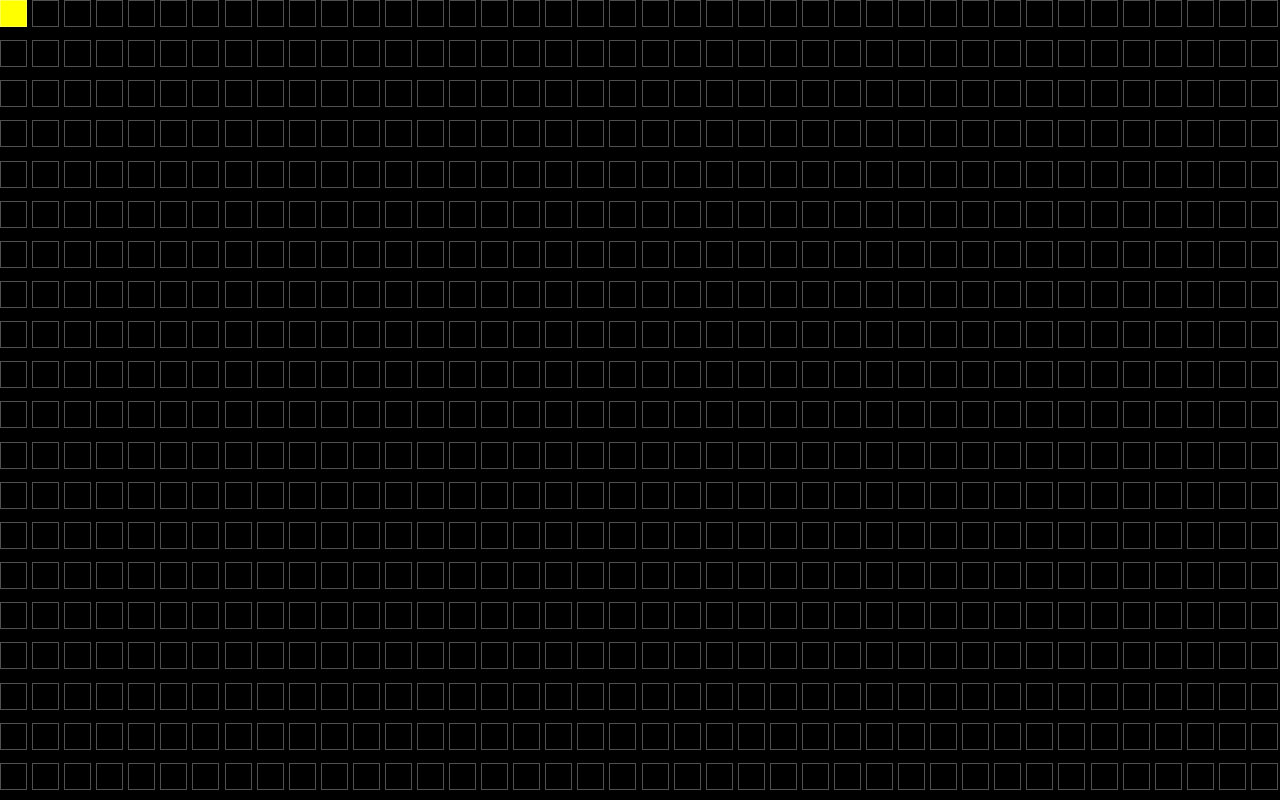
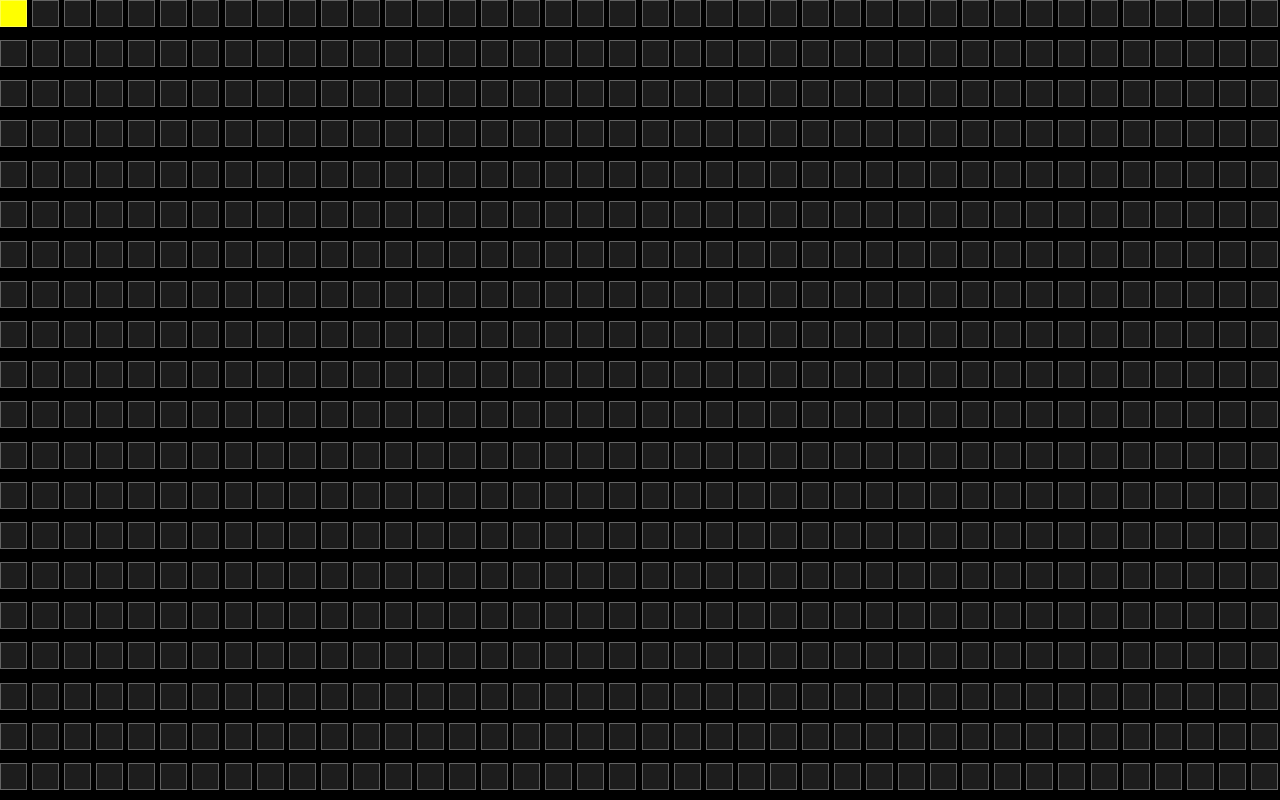
Before and after one commit to acciojob/Color-board-ManiPoorna, a website: page main.html in a window 1280 px wide. Drawn offline with Linux system fonts and the light colour scheme.

Commit message:
created a submission

```diff
--- a/styles.css
+++ b/styles.css
@@ -1,17 +1,19 @@
 /*  your css code here. If applicable */
+body{
+background : #000;
+}
 .container{
-  display: grid;
-  grid-template-columns: repeat(40,1fr);
-  gap: 3px;
-	width : 100%;
-	height: 100vh;
-	background:black;
+	display: grid;
+	grid-template-columns: repeat(40,1fr);
+	gap: 3px;
+	min-height: 100vh;
+/* 	background:black; */
 }
 .square{
   border: 1px solid #ffffff50;
 	width : 25px;
 	height: 25px;
-	background : black;
+	background : rgb(29, 29, 29);
   transition: 1s;
 }
 .square:hover{
```
